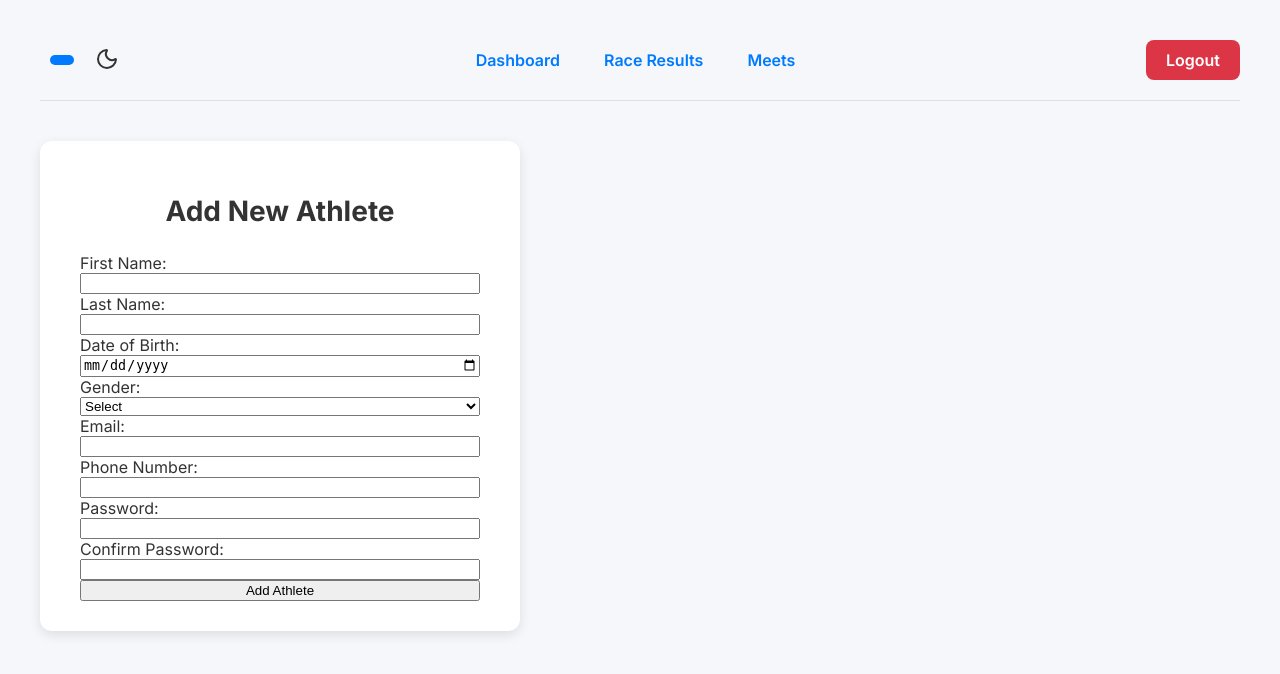
After one commit to JacobPlummer02/group04-database-systems-project-S2025, a Django app: template Running_Application/app/templates/app/add_new_athlete.html in a window 1280 px wide. The commit adds this page. Shown: the top 674 px of the page. Run offline with Django 5.2, Linux system fonts and the light colour scheme; the template is opened without the code that fills it, so the values that code supplies are empty.

Commit message:
Ability for coaches to add a new athlete

```diff
--- /dev/null
+++ b/Running_Application/app/templates/app/add_new_athlete.html
@@ -0,0 +1,46 @@
+{% extends 'base.html' %}
+
+{% block content %}
+<div class="form-container">
+  <h2>Add New Athlete</h2>
+
+  {% if error %}
+    <p class="error">{{ error }}</p>
+  {% endif %}
+
+  <form method="POST">
+    {% csrf_token %}
+
+    <label for="first_name">First Name:</label>
+    <input type="text" name="first_name" required>
+
+    <label for="last_name">Last Name:</label>
+    <input type="text" name="last_name" required>
+
+    <label for="dob">Date of Birth:</label>
+    <input type="date" name="dob" required>
+
+    <label for="gender">Gender:</label>
+    <select name="gender" required>
+      <option value="">Select</option>
+      <option value="F">Female</option>
+      <option value="M">Male</option>
+      <option value="Other">Other</option>
+    </select>
+
+    <label for="email">Email:</label>
+    <input type="email" name="email" required>
+
+    <label for="phone">Phone Number:</label>
+    <input type="text" name="phone">
+
+    <label for="password">Password:</label>
+    <input type="password" name="password" required>
+
+    <label for="confirm_password">Confirm Password:</label>
+    <input type="password" name="confirm_password" required>
+
+    <button type="submit">Add Athlete</button>
+  </form>
+</div>
+{% endblock %}
--- a/Running_Application/app/templates/app/dashboard.html
+++ b/Running_Application/app/templates/app/dashboard.html
@@ -32,10 +32,6 @@
     <a href="#"><i data-lucide="clipboard-list"></i>Workout Plans</a>
     <p>Create and assign workout plans to athletes</p>
     </div>
-    <div class="dashboard-item">
-    <a href="#"><i data-lucide="user-check"></i>All Athletes</a>
-    <p>View and manage all your team's athletes</p>
-    </div>
     {% endif %}
 
     {% if user_role == 'Athlete' %}
--- a/Running_Application/app/templates/app/team_management.html
+++ b/Running_Application/app/templates/app/team_management.html
@@ -24,7 +24,7 @@
 <p>No Team Found.</p>
 {% endif %}
 
-<a href="" class="add-athlete"><i data-lucide="plus-circle"></i> Add New Athlete</a>
+<a href="{% url 'add_athlete' %}"><i data-lucide="plus-circle"></i> Add New Athlete</a>
 </div>
 
 <script>
--- a/Running_Application/app/templates/base.html
+++ b/Running_Application/app/templates/base.html
@@ -35,7 +35,7 @@
           <li><a href="{% url 'meet_list' %}">Meets</a></li>
         </ul>
       </nav>
-      <a href="{% url 'login' %}" class="logout">Logout</a>
+      <a href="{% url 'logout' %}" class="logout">Logout</a>
     </div>
 
     {% block content %}
--- a/Running_Application/app/urls.py
+++ b/Running_Application/app/urls.py
@@ -30,4 +30,6 @@ urlpatterns = [
     path('training_log/', views.training_log_view, name='training_log'),
     path('meet_list/', views.meet_list_view, name='meet_list'),
     path('meet_list/<int:meet_id>/', views.meet_details_view, name='meet_details'),
+    path('logout/', views.logout_view, name='logout'),
+    path('add_athlete/', views.add_athlete_view, name='add_athlete'),
 ]
```
Also changed, not shown: Running_Application/app/views.py (+54 -1 lines).
